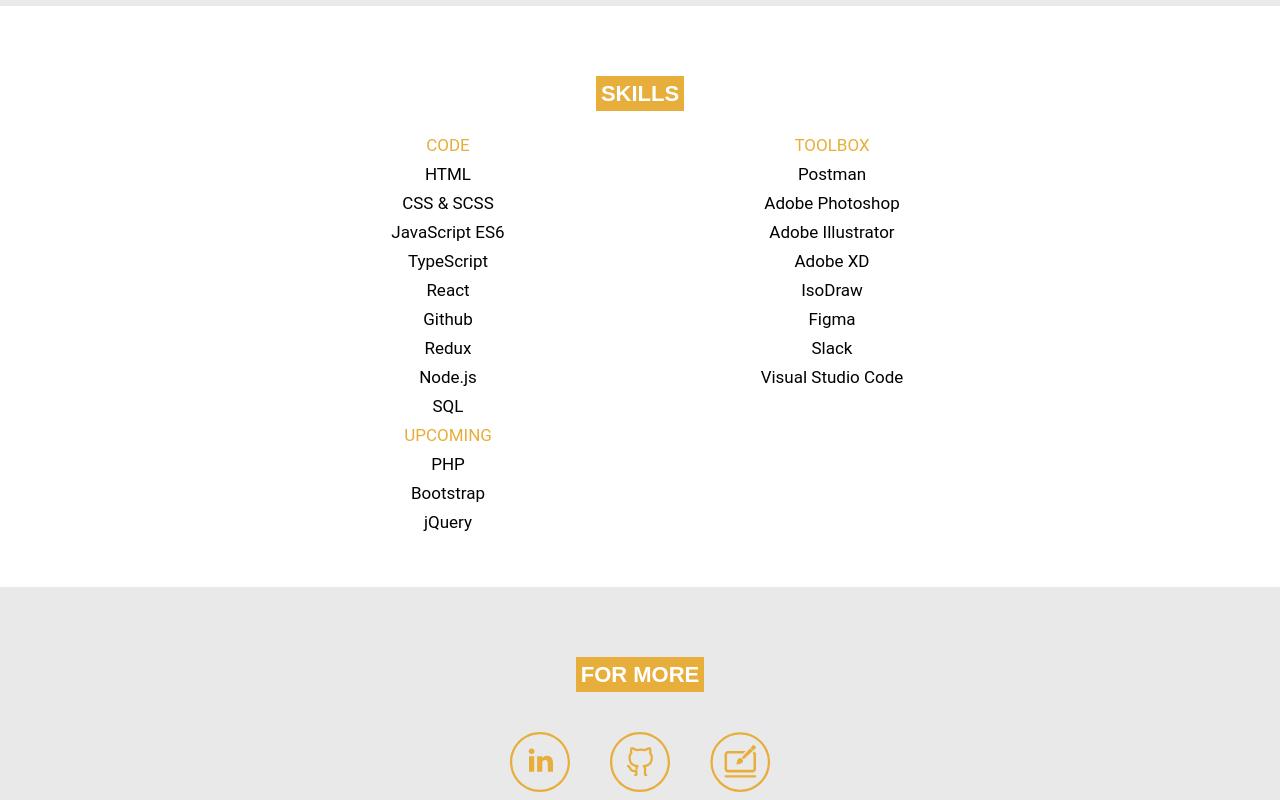
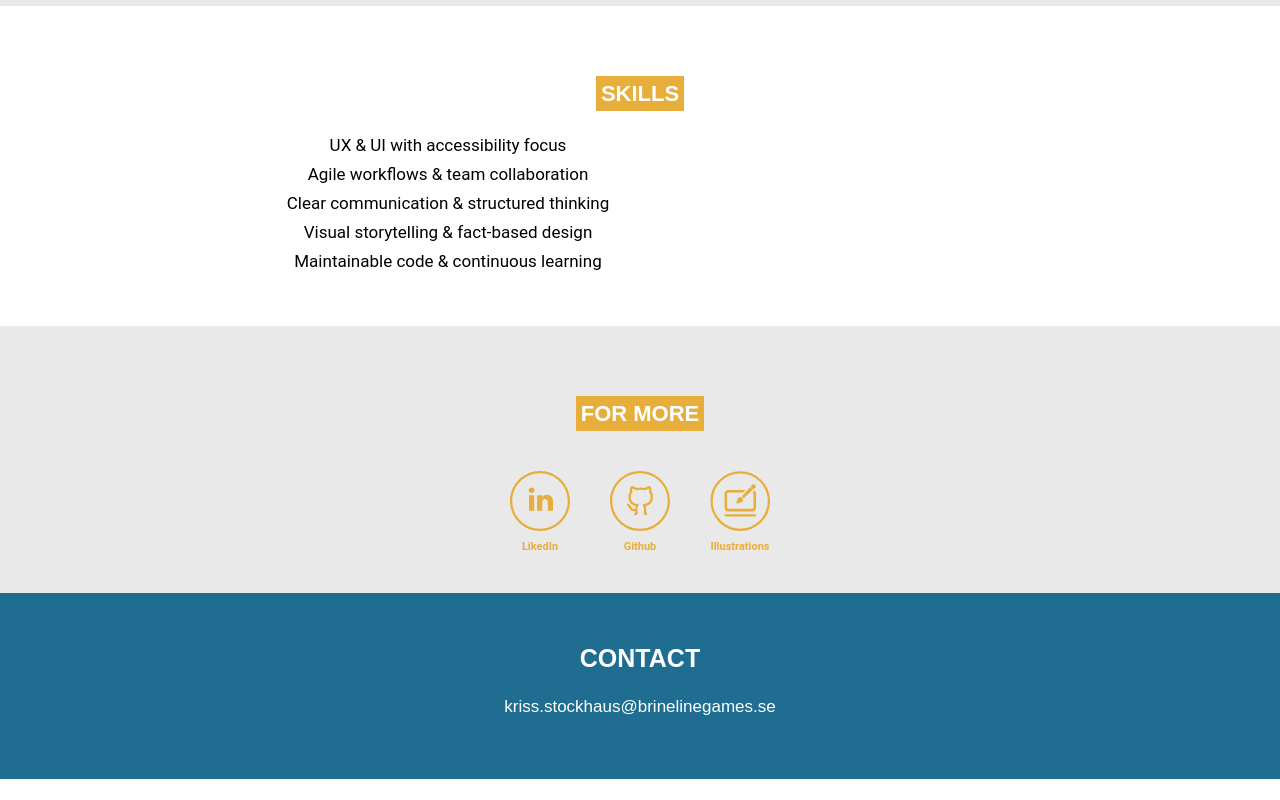
Before and after one commit to silvertejp89/Portfolio_2.0, a React (Create React App) app: page / in a window 1280 px wide. Shown: the part 6040-6840 px from the top of the page. After the commit the page ends 6819 px from the top, so only its background shows below. Built offline with nearby package versions, Linux system fonts and the light colour scheme.

Commit message:
list changes

```diff
--- a/src/components/Footer.js
+++ b/src/components/Footer.js
@@ -6,7 +6,7 @@
     <footer className="footer">
       <h3 className="contact-head">contact</h3>
       {/* <p className="contact-name">Kriss Stockhaus</p> */}
-      <p className="contact-email">kriss.stockhaus@medieinstitutet.se</p>
+      <p className="contact-email">kriss.stockhaus@brinelinegames.se</p>
     </footer>
   );
 };
--- a/src/components/Skills.js
+++ b/src/components/Skills.js
@@ -12,34 +12,12 @@
       <div className="container">
         <div className="skill-list">
           <ul className="code-skills">
-            <li className="list-head">Code</li>
-            <li>HTML</li>
-            <li>CSS & SCSS</li>
-            <li>JavaScript ES6</li>
-            <li>TypeScript</li>
-            <li>React</li>
-            {/* '            <li>Styled Components</li>' */}
-            <li>Github</li>
-            <li>Redux</li>
-            <li>Node.js</li>
-            <li>SQL</li>
-          </ul>
-          <ul className="toolbox-skills">
-            <li className="list-head">Toolbox</li>
-            <li>Postman</li>
-            <li>Adobe Photoshop</li>
-            <li>Adobe Illustrator</li>
-            <li>Adobe XD</li>
-            <li>IsoDraw</li>
-            <li>Figma</li>
-            <li>Slack</li>
-            <li>Visual Studio Code</li>
-          </ul>
-          <ul className="upcoming-skills">
-            <li className="list-head">Upcoming</li>
-            <li>PHP</li>
-            <li>Bootstrap</li>
-            <li>jQuery</li>
+            {/* <li className="list-head">Code</li> */}
+            <li>UX & UI with accessibility focus</li>
+            <li>Agile workflows & team collaboration</li>
+            <li>Clear communication & structured thinking</li>
+            <li>Visual storytelling & fact-based design</li>
+            <li>Maintainable code & continuous learning</li>
           </ul>
         </div>
       </div>
```
